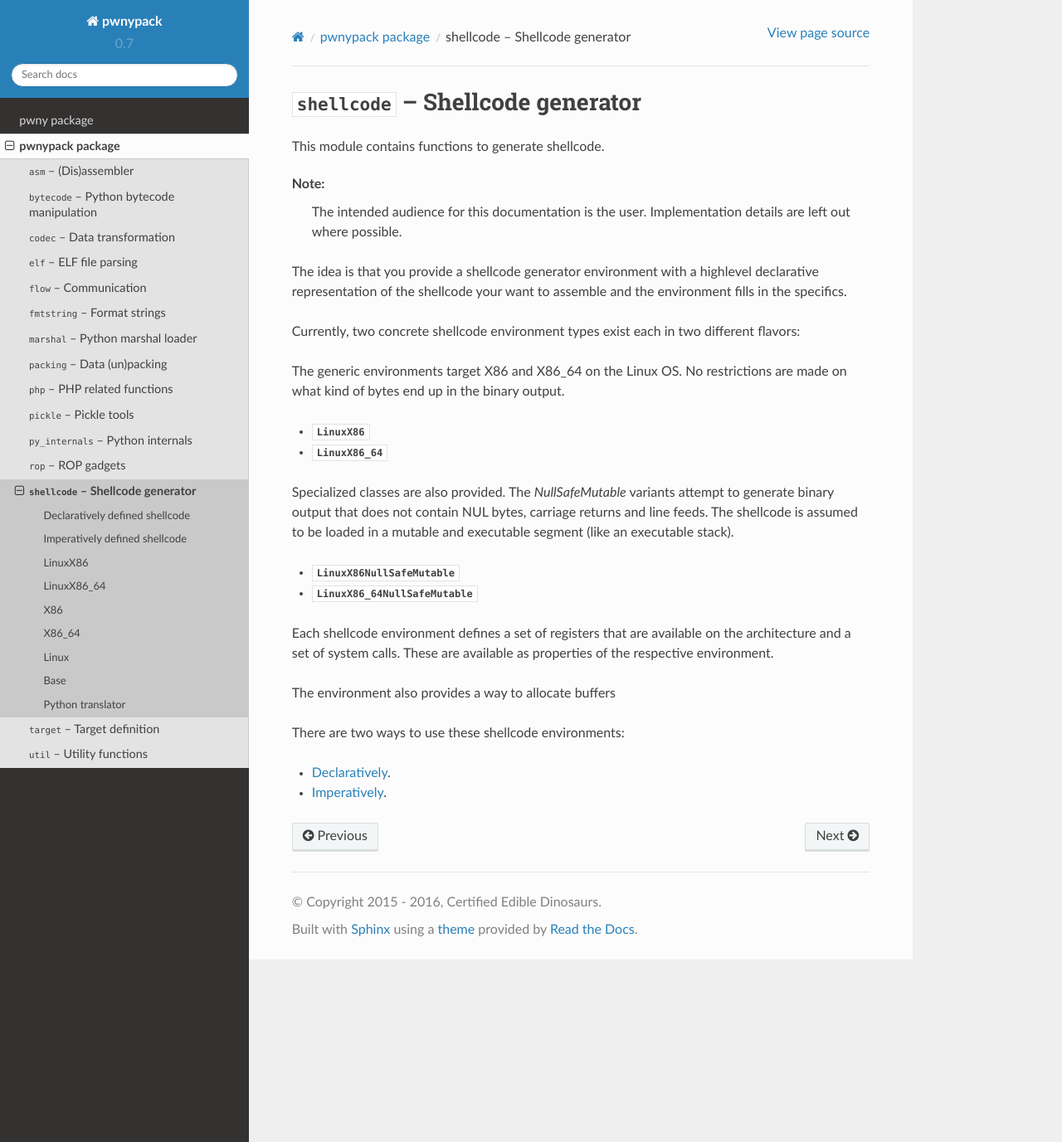
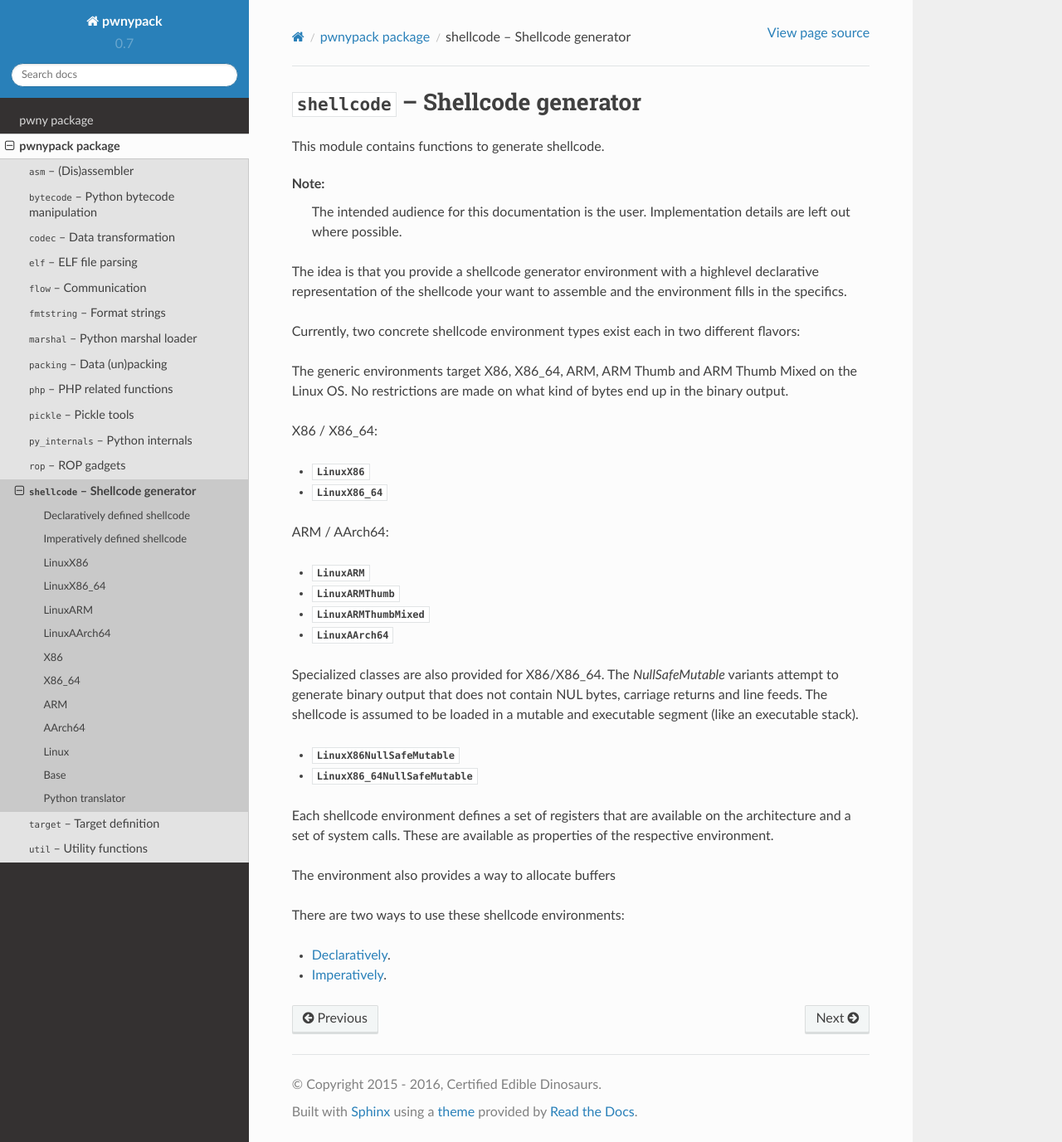
Before and after one commit to edibledinos/pwnypack, a Sphinx documentation site: the page built from docs/pwnypack/shellcode.rst, in a window 1280 px wide and 1377 px high. Shown: the whole window at 83% size. Built offline with Sphinx 7.4.7 and the Read the Docs theme 2.0.0, drawn with Linux system fonts in a browser that asks for light colours.

Commit message:
Beginnings of ARM shellcode generator docs.

```diff
--- a/docs/pwnypack/shellcode.rst
+++ b/docs/pwnypack/shellcode.rst
@@ -14,16 +14,26 @@ assemble and the environment fills in the specifics.
 Currently, two concrete shellcode environment types exist each in two
 different flavors:
 
-The generic environments target X86 and X86_64 on the Linux OS. No
-restrictions are made on what kind of bytes end up in the binary output.
+The generic environments target X86, X86_64, ARM, ARM Thumb and ARM Thumb
+Mixed on the Linux OS. No restrictions are made on what kind of bytes end
+up in the binary output.
+
+X86 / X86_64:
 
 - :class:`~pwnypack.shellcode.x86.linux.LinuxX86`
 - :class:`~pwnypack.shellcode.x86_64.linux.LinuxX86_64`
 
-Specialized classes are also provided. The *NullSafeMutable* variants
-attempt to generate binary output that does not contain NUL bytes, carriage
-returns and line feeds.  The shellcode is assumed to be loaded in a mutable
-and executable segment (like an executable stack).
+ARM / AArch64:
+
+- :class:`~pwnypack.shellcode.arm.linux.LinuxARM`
+- :class:`~pwnypack.shellcode.arm.linux.LinuxARMThumb`
+- :class:`~pwnypack.shellcode.arm.linux.LinuxARMThumbMixed`
+- :class:`~pwnypack.shellcode.aarch64.linux.LinuxAArch64`
+
+Specialized classes are also provided for X86/X86_64. The *NullSafeMutable*
+variants attempt to generate binary output that does not contain NUL bytes,
+carriage returns and line feeds.  The shellcode is assumed to be loaded in a
+mutable and executable segment (like an executable stack).
 
 - :class:`~pwnypack.shellcode.x86.linux.LinuxX86NullSafeMutable`
 - :class:`~pwnypack.shellcode.x86_64.linux.LinuxX86_64NullSafeMutable`
@@ -48,9 +58,13 @@ There are two ways to use these shellcode environments:
 
    LinuxX86 <shellcode/x86_linux>
    LinuxX86_64 <shellcode/x86_64_linux>
+   LinuxARM <shellcode/arm_linux>
+   LinuxAArch64 <shellcode/aarch64_linux>
 
    X86 <shellcode/x86>
    X86_64 <shellcode/x86_64>
+   ARM <shellcode/arm>
+   AArch64 <shellcode/aarch64>
    Linux <shellcode/linux>
 
    Base <shellcode/base>
--- /dev/null
+++ b/docs/pwnypack/shellcode/aarch64.rst
@@ -0,0 +1,6 @@
+:mod:`~pwnypack.shellcode.aarch64` -- AArch64
+=============================================
+
+.. autoclass:: pwnypack.shellcode.aarch64.AArch64
+    :members:
+    :show-inheritance:
--- /dev/null
+++ b/docs/pwnypack/shellcode/aarch64_linux.rst
@@ -0,0 +1,6 @@
+:mod:`~pwnypack.shellcode.aarch64.linux` -- Linux AArch64
+=========================================================
+
+.. autoclass:: pwnypack.shellcode.aarch64.linux.LinuxAArch64
+    :show-inheritance:
+    :members:
```
Also changed, not shown: docs/pwnypack/shellcode/arm.rst (added, +16 -0 lines), docs/pwnypack/shellcode/arm_linux.rst (added, +14 -0 lines), 5 other files.
